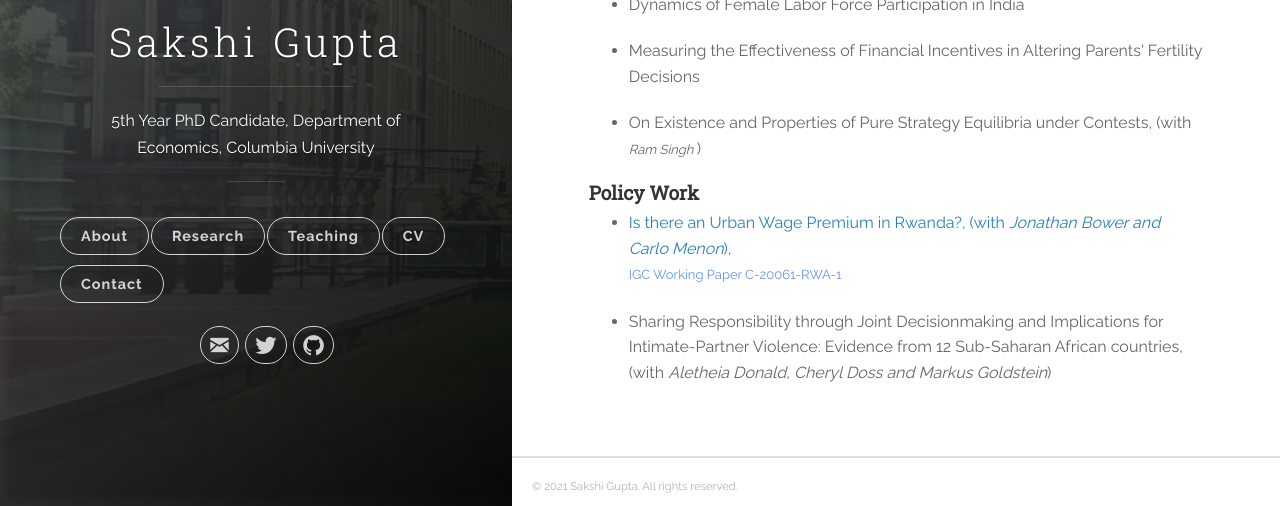
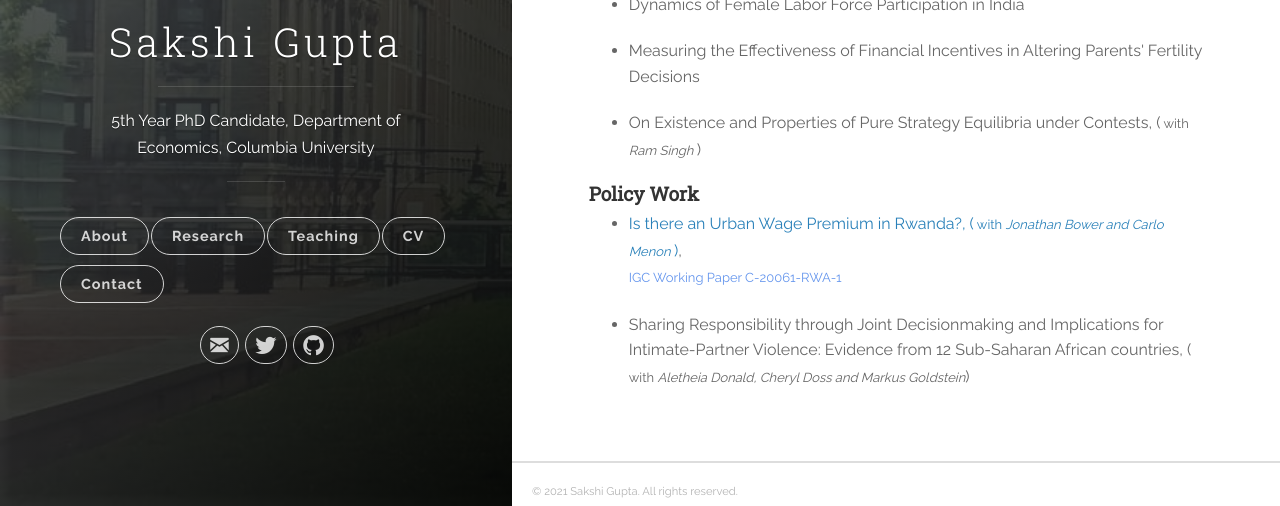
Before and after one commit to Gupta-Sakshi/Gupta-Sakshi.github.io, a Jekyll site: the page built from _posts/2018-06-13-research.markdown, in a window 1280 px wide, cut to the strip 394-900 px from the top of the page. Built offline with Jekyll 4.4.1, drawn with Linux system fonts in a browser that asks for light colours.

Commit message:
Update 2018-06-13-research.markdown

```diff
--- a/_posts/2018-06-13-research.markdown
+++ b/_posts/2018-06-13-research.markdown
@@ -46,16 +46,16 @@ ICT dampens traditional information frictions, but not marketing barriers.</font
   <li><font size="3">Measuring the Effectiveness of Financial Incentives in Altering Parents' Fertility Decisions</font></li>
 </ul>
 <ul>
-  <li><font size="3">On Existence and Properties of Pure Strategy Equilibria under Contests, (with <font size="2"> <em>Ram Singh</em> </font>)</font></li>
+  <li><font size="3">On Existence and Properties of Pure Strategy Equilibria under Contests, (<font size="2"> with <em>Ram Singh</em> </font>)</font></li>
 </ul>
 
 
 <h4 id="Policy Work"><strong>Policy Work</strong></h4>
   <ul>
-  <li><font size="3"><span style="color:#6495ed"><a href="https://www.theigc.org/wp-content/uploads/2021/03/Bower-et-al-2021.pdf" style="color:#2980b9;" target="_blank">Is there an Urban Wage Premium in Rwanda?, (with <em>Jonathan Bower and Carlo Menon</em>)</a></span></font>,
+  <li><font size="3"><span style="color:#6495ed"><a href="https://www.theigc.org/wp-content/uploads/2021/03/Bower-et-al-2021.pdf" style="color:#2980b9;" target="_blank">Is there an Urban Wage Premium in Rwanda?, (<font size="2"> with  <em>Jonathan Bower and Carlo Menon</em> </font>)</a></span></font>,
   <br/><font size="2"><a href="https://www.theigc.org/publication/is-there-an-urban-wage-premium-in-rwanda/" style="color:#6495ed;">IGC Working Paper C-20061-RWA-1 </a></font></li>
 </ul>
 
 <ul>
-  <li><font size="3">Sharing Responsibility through Joint Decisionmaking and Implications for Intimate-Partner Violence: Evidence from 12 Sub-Saharan African countries, (with <em>Aletheia Donald, Cheryl Doss and Markus Goldstein</em>)</font></li>
+  <li><font size="3">Sharing Responsibility through Joint Decisionmaking and Implications for Intimate-Partner Violence: Evidence from 12 Sub-Saharan African countries, (<font size="2"> with <em>Aletheia Donald, Cheryl Doss and Markus Goldstein</em></font>)</font></li>
 </ul>
```
